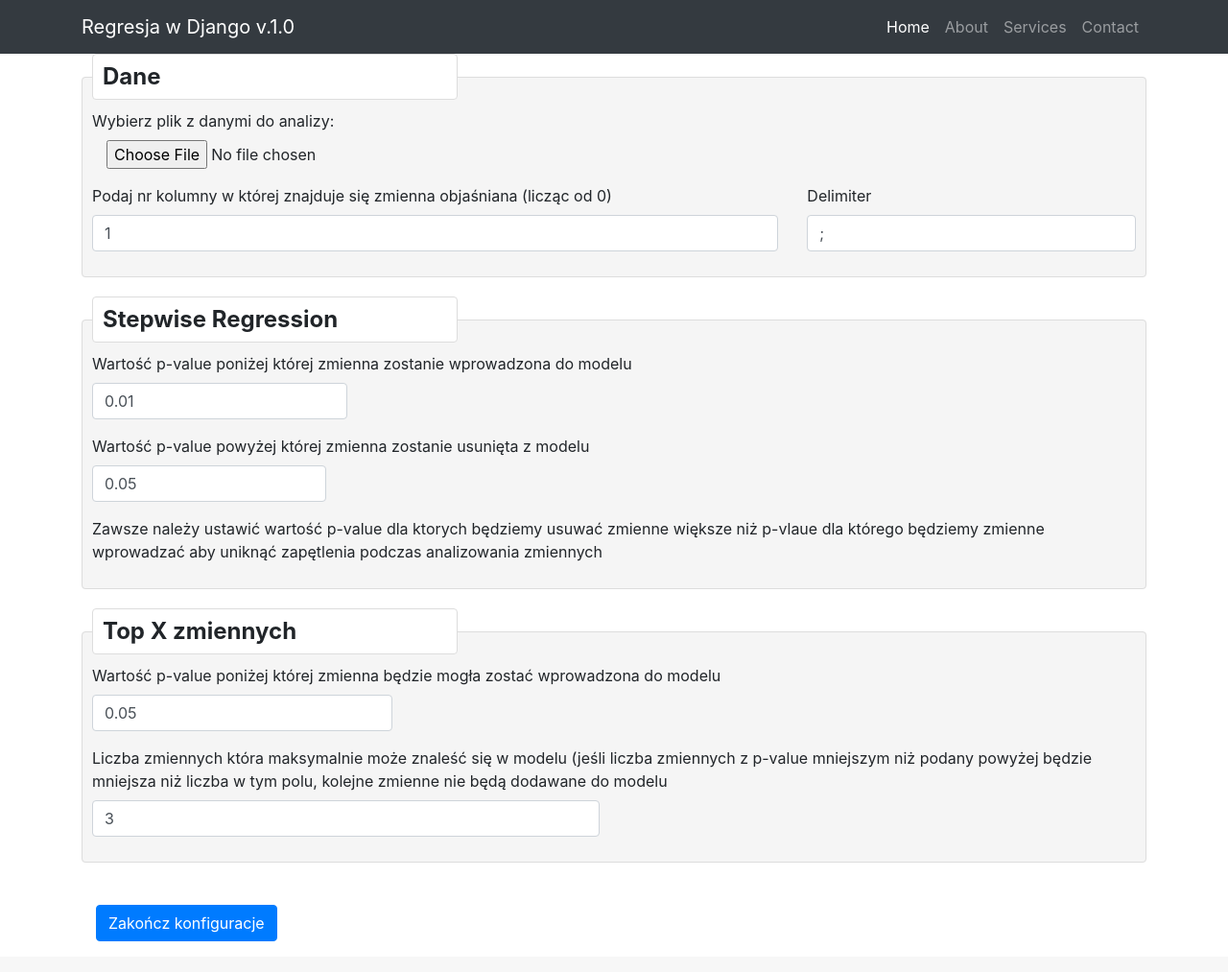
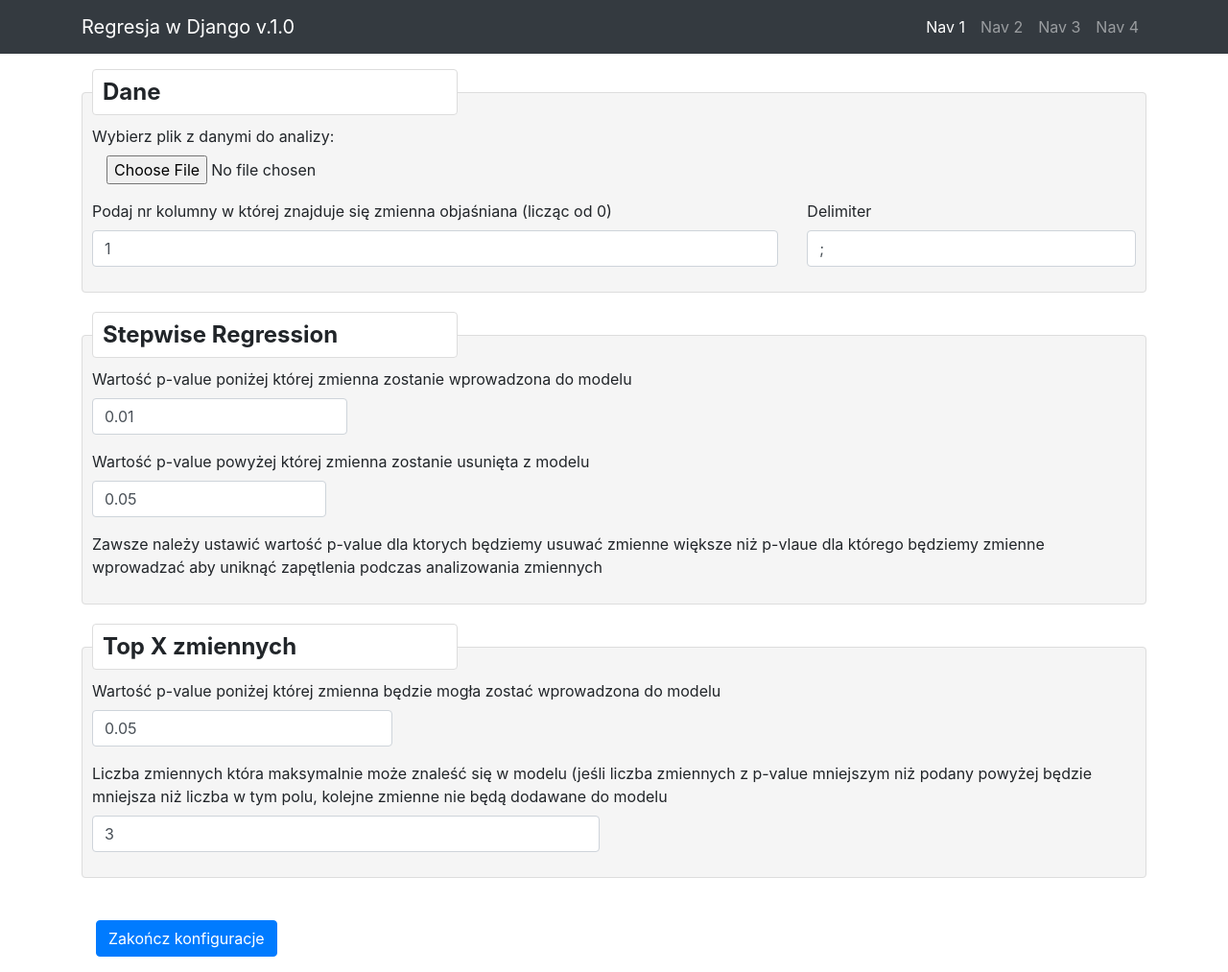
Before and after one commit to Karagul/Stepwise-Regression-Django-app, a Django app: page / in a window 1280 px wide. Shown: the whole page at 96% size. Before the commit the page ends 981 px from the top, so only its background shows below. Run offline with Django 3.2, Linux system fonts and the light colour scheme; some libraries are stand-ins or nearby versions.

Commit message:
style.css changed

```diff
--- a/Regresja/static/style.css
+++ b/Regresja/static/style.css
@@ -16,6 +16,7 @@ legend
     font-weight:bold;
     margin-bottom: 0px;
     width: 35%;
+    min-width: 150px;
     border: 1px solid #ddd;
     border-radius: 4px;
     padding: 5px 5px 5px 10px;
--- a/Regresja/templates/main.html
+++ b/Regresja/templates/main.html
@@ -12,7 +12,6 @@
 
 	<title>Regresja W Django</title>
 
-	<!-- Bootstrap core CSS -->
 	<link href="{% static 'vendor/bootstrap/css/bootstrap.min.css' %}" rel="stylesheet" type="text/css">
 	<link rel="stylesheet" type="text/css" href="{% static 'style.css' %}">
 
@@ -31,18 +30,18 @@
 			<div class="collapse navbar-collapse" id="navbarResponsive">
 				<ul class="navbar-nav ml-auto">
 					<li class="nav-item active">
-						<a class="nav-link" href="#">Home
+						<a class="nav-link" href="#">Nav 1
 							<span class="sr-only">(current)</span>
 						</a>
 					</li>
 					<li class="nav-item">
-						<a class="nav-link" href="#">About</a>
+						<a class="nav-link" href="#">Nav 2</a>
 					</li>
 					<li class="nav-item">
-						<a class="nav-link" href="#">Services</a>
+						<a class="nav-link" href="#">Nav 3</a>
 					</li>
 					<li class="nav-item">
-						<a class="nav-link" href="#">Contact</a>
+						<a class="nav-link" href="#">Nav 4</a>
 					</li>
 				</ul>
 			</div>
@@ -50,7 +49,7 @@
 	</nav>
 
 	<!-- Page Content -->
-	<div class="container">
+	<div class="container mt-3">
 		<div class="row">
 			<div class="col-lg-12">
 				{% if pokazImportDanych %}
@@ -174,15 +173,11 @@
 					<br>
 					<div class="resultContainer">
 						<h2>Regresja liniowa z wyborem zmiennych metodą stepwise selection</h2>
-
 						{{wynik_stepwise|safe}}
 					</div>
 					<div class="resultContainer">
 						<h2>Regresja liniowa z wyborem 3 zmiennych o największych p-value</h2>
-
 						{{wynik_top|safe}}
-
-
 					</div>
 					<div class="resultContainer">
 						<h2>Regresja liniowa ze wszystkimi dostępnymi zmiennymi</h2>
```
